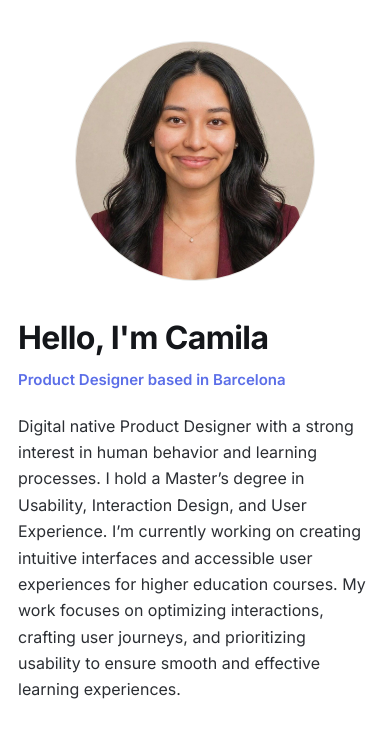
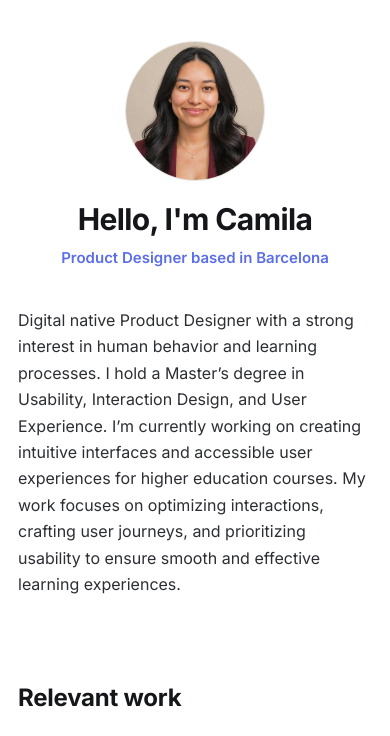
Before and after one commit to uxcamilasobrino/Portfolio, a plain HTML site: page index.html in a window 390 px wide. Shown: the part 47-783 px from the top of the page. Drawn offline with Linux system fonts and the light colour scheme.

Commit message:
Add files via upload

```diff
--- a/index.html
+++ b/index.html
@@ -83,29 +83,18 @@
 
   /* Hero */
   .hero{
-    display:grid;
-    grid-template-columns: 1.15fr 1fr;
-    gap: 56px;
+    padding: 80px 0 30px;
+  }
+  .hero-top{
+    display:flex;
+    flex-direction: column;
     align-items:center;
-    padding: 80px 0 70px;
-  }
-  .hero-text h1{
-    font-size: 56px;
-    font-weight: 800;
-    letter-spacing: -0.02em;
-    margin: 0 0 14px;
-    line-height: 1.08;
-  }
-  .role{
-    font-size: 19px;
-    font-weight: 600;
-    color: var(--accent);
-    margin: 0 0 24px;
+    text-align:center;
+    margin-bottom: 40px;
   }
   .hero-photo-wrap{
-    width: 100%;
-    max-width: 340px;
-    justify-self: end;
+    width: 200px;
+    margin-bottom: 28px;
   }
   .hero-photo{
     width: 100%;
@@ -118,8 +107,22 @@
   .hero-photo img{
     width:100%; height:100%; object-fit:cover; display:block;
   }
+  .hero-top h1{
+    font-size: 48px;
+    font-weight: 800;
+    letter-spacing: -0.02em;
+    margin: 0 0 12px;
+    line-height: 1.1;
+  }
+  .role{
+    font-size: 19px;
+    font-weight: 600;
+    color: var(--accent);
+    margin: 0;
+  }
   .bio{
     width: 100%;
+    text-align: left;
     font-size: 17px;
     line-height: 1.65;
     color: #2b2e33;
@@ -134,8 +137,14 @@
     color: var(--ink);
     margin-bottom: 22px;
   }
+  .section-title{
+    font-size: 24px;
+    font-weight: 700;
+    letter-spacing: -0.01em;
+    margin: 0 0 24px;
+  }
   .skills{
-    padding: 30px 0 60px;
+    padding: 10px 0 70px;
   }
   .marquee{
     overflow: hidden;
@@ -171,7 +180,7 @@
 
   /* Work */
   .work{
-    padding-bottom: 100px;
+    padding: 20px 0 60px;
   }
   .work-grid{
     display:grid;
@@ -240,9 +249,9 @@
 
   @media (max-width: 900px){
     .work-grid{ grid-template-columns: 1fr; }
-    .hero{ grid-template-columns: 1fr; padding: 60px 0 50px; gap: 40px; }
-    .hero-text h1{ font-size: 40px; }
-    .hero-photo-wrap{ justify-self: center; max-width: 300px; order: -1; }
+    .hero{ padding: 60px 0 50px; }
+    .hero-top h1{ font-size: 40px; }
+    .hero-photo-wrap{ width: 170px; }
     .wrap{ padding: 0 24px; }
   }
 
@@ -269,8 +278,8 @@
 
   @media (max-width: 560px){
     .hero{ padding-top: 44px; }
-    .hero-text h1{ font-size: 32px; }
-    .hero-photo-wrap{ max-width: 240px; }
+    .hero-top h1{ font-size: 30px; }
+    .hero-photo-wrap{ width: 140px; margin-bottom: 22px; }
     .role{ font-size: 15px; }
     .bio{ font-size: 16px; }
     .wrap{ padding: 0 18px; }
@@ -307,9 +316,15 @@
   <main class="wrap">
 
     <section class="hero" id="about">
-      <div class="hero-text">
+      <div class="hero-top">
+        <div class="hero-photo-wrap">
+          <div class="hero-photo">
+            <img src="profile.jpg" alt="Camila Sobrino">
+          </div>
+        </div>
         <h1>Hello, I'm Camila</h1>
         <p class="role">Product Designer based in Barcelona</p>
+      </div>
       <p class="bio">
         Digital native Product Designer with a strong interest in human behavior and
         learning processes. I hold a Master’s degree in Usability, Interaction Design, and User
@@ -318,47 +333,10 @@
         crafting user journeys, and prioritizing usability to ensure smooth and effective
         learning experiences.
       </p>
-      </div>
-      <div class="hero-photo-wrap">
-        <div class="hero-photo">
-          <img src="profile.jpg" alt="Camila Sobrino">
-        </div>
-      </div>
-    </section>
-
-    <section class="skills">
-      <div class="marquee">
-        <div class="marquee-track">
-          <div class="chip"><svg viewBox="0 0 24 24" fill="none" stroke="currentColor" stroke-width="2"><circle cx="11" cy="11" r="7"/><path d="M21 21l-4.3-4.3"/></svg>UX Research</div>
-          <div class="chip"><svg viewBox="0 0 24 24" fill="none" stroke="currentColor" stroke-width="2"><rect x="3" y="3" width="7" height="7"/><rect x="14" y="3" width="7" height="7"/><rect x="3" y="14" width="7" height="7"/><rect x="14" y="14" width="7" height="7"/></svg>Design Systems</div>
-          <div class="chip"><svg viewBox="0 0 24 24" fill="none" stroke="currentColor" stroke-width="2"><rect x="2" y="4" width="20" height="14" rx="2"/><path d="M8 21h8M12 18v3"/></svg>User Interface Design</div>
-          <div class="chip"><svg viewBox="0 0 24 24" fill="none" stroke="currentColor" stroke-width="2"><path d="M1 12s4-7 11-7 11 7 11 7-4 7-11 7-11-7-11-7z"/><circle cx="12" cy="12" r="3"/></svg>Accessibility Standards</div>
-          <div class="chip"><svg viewBox="0 0 24 24" fill="none" stroke="currentColor" stroke-width="2"><rect x="5" y="2" width="14" height="20" rx="2"/><path d="M9 18h6"/></svg>Prototyping</div>
-          <div class="chip"><svg viewBox="0 0 24 24" fill="none" stroke="currentColor" stroke-width="2"><path d="M3 12h6M15 12h6M9 6v12M15 6v12"/></svg>Information Architecture</div>
-          <div class="chip"><svg viewBox="0 0 24 24" fill="none" stroke="currentColor" stroke-width="2"><circle cx="9" cy="7" r="3"/><path d="M2 21c0-3.9 3.1-7 7-7s7 3.1 7 7"/><circle cx="18" cy="8" r="2.5"/><path d="M15 21c0-2.8 1.8-5 4.2-5"/></svg>User-centered Design</div>
-          <div class="chip"><svg viewBox="0 0 24 24" fill="none" stroke="currentColor" stroke-width="2"><path d="M4 4l4 4M20 4l-4 4M4 20l4-4M20 20l-4-4"/><circle cx="12" cy="12" r="4"/></svg>User Behavior</div>
-          <div class="chip"><svg viewBox="0 0 24 24" fill="none" stroke="currentColor" stroke-width="2"><path d="M9 18h6M10 21h4M12 3a6 6 0 00-3 11c.6.5 1 1.2 1 2h4c0-.8.4-1.5 1-2a6 6 0 00-3-11z"/></svg>Design Thinking</div>
-          <div class="chip"><svg viewBox="0 0 24 24" fill="none" stroke="currentColor" stroke-width="2"><path d="M8 5c-4 2-4 12 0 14M16 5c4 2 4 12 0 14"/></svg>Interaction Design</div>
-          <div class="chip"><svg viewBox="0 0 24 24" fill="none" stroke="currentColor" stroke-width="2"><path d="M8 6L2 12l6 6M16 6l6 6-6 6"/></svg>Front-end</div>
-          <div class="chip"><svg viewBox="0 0 24 24" fill="none" stroke="currentColor" stroke-width="2"><circle cx="12" cy="12" r="3"/><path d="M19.4 15a1.7 1.7 0 00.3 1.9l.1.1a2 2 0 11-2.8 2.8l-.1-.1a1.7 1.7 0 00-1.9-.3 1.7 1.7 0 00-1 1.5V21a2 2 0 01-4 0v-.1a1.7 1.7 0 00-1-1.6 1.7 1.7 0 00-1.9.3l-.1.1a2 2 0 11-2.8-2.8l.1-.1a1.7 1.7 0 00.3-1.9 1.7 1.7 0 00-1.5-1H3a2 2 0 010-4h.1a1.7 1.7 0 001.5-1 1.7 1.7 0 00-.3-1.9l-.1-.1a2 2 0 112.8-2.8l.1.1a1.7 1.7 0 001.9.3H9a1.7 1.7 0 001-1.5V3a2 2 0 014 0v.1a1.7 1.7 0 001 1.5 1.7 1.7 0 001.9-.3l.1-.1a2 2 0 112.8 2.8l-.1.1a1.7 1.7 0 00-.3 1.9V9a1.7 1.7 0 001.5 1h.1a2 2 0 010 4h-.1a1.7 1.7 0 00-1.5 1z"/></svg>DesignOps</div>
-
-          <div class="chip" aria-hidden="true"><svg viewBox="0 0 24 24" fill="none" stroke="currentColor" stroke-width="2"><circle cx="11" cy="11" r="7"/><path d="M21 21l-4.3-4.3"/></svg>UX Research</div>
-          <div class="chip" aria-hidden="true"><svg viewBox="0 0 24 24" fill="none" stroke="currentColor" stroke-width="2"><rect x="3" y="3" width="7" height="7"/><rect x="14" y="3" width="7" height="7"/><rect x="3" y="14" width="7" height="7"/><rect x="14" y="14" width="7" height="7"/></svg>Design Systems</div>
-          <div class="chip" aria-hidden="true"><svg viewBox="0 0 24 24" fill="none" stroke="currentColor" stroke-width="2"><rect x="2" y="4" width="20" height="14" rx="2"/><path d="M8 21h8M12 18v3"/></svg>User Interface Design</div>
-          <div class="chip" aria-hidden="true"><svg viewBox="0 0 24 24" fill="none" stroke="currentColor" stroke-width="2"><path d="M1 12s4-7 11-7 11 7 11 7-4 7-11 7-11-7-11-7z"/><circle cx="12" cy="12" r="3"/></svg>Accessibility Standards</div>
-          <div class="chip" aria-hidden="true"><svg viewBox="0 0 24 24" fill="none" stroke="currentColor" stroke-width="2"><rect x="5" y="2" width="14" height="20" rx="2"/><path d="M9 18h6"/></svg>Prototyping</div>
-          <div class="chip" aria-hidden="true"><svg viewBox="0 0 24 24" fill="none" stroke="currentColor" stroke-width="2"><path d="M3 12h6M15 12h6M9 6v12M15 6v12"/></svg>Information Architecture</div>
-          <div class="chip" aria-hidden="true"><svg viewBox="0 0 24 24" fill="none" stroke="currentColor" stroke-width="2"><circle cx="9" cy="7" r="3"/><path d="M2 21c0-3.9 3.1-7 7-7s7 3.1 7 7"/><circle cx="18" cy="8" r="2.5"/><path d="M15 21c0-2.8 1.8-5 4.2-5"/></svg>User-centered Design</div>
-          <div class="chip" aria-hidden="true"><svg viewBox="0 0 24 24" fill="none" stroke="currentColor" stroke-width="2"><path d="M4 4l4 4M20 4l-4 4M4 20l4-4M20 20l-4-4"/><circle cx="12" cy="12" r="4"/></svg>User Behavior</div>
-          <div class="chip" aria-hidden="true"><svg viewBox="0 0 24 24" fill="none" stroke="currentColor" stroke-width="2"><path d="M9 18h6M10 21h4M12 3a6 6 0 00-3 11c.6.5 1 1.2 1 2h4c0-.8.4-1.5 1-2a6 6 0 00-3-11z"/></svg>Design Thinking</div>
-          <div class="chip" aria-hidden="true"><svg viewBox="0 0 24 24" fill="none" stroke="currentColor" stroke-width="2"><path d="M8 5c-4 2-4 12 0 14M16 5c4 2 4 12 0 14"/></svg>Interaction Design</div>
-          <div class="chip" aria-hidden="true"><svg viewBox="0 0 24 24" fill="none" stroke="currentColor" stroke-width="2"><path d="M8 6L2 12l6 6M16 6l6 6-6 6"/></svg>Front-end</div>
-          <div class="chip" aria-hidden="true"><svg viewBox="0 0 24 24" fill="none" stroke="currentColor" stroke-width="2"><circle cx="12" cy="12" r="3"/><path d="M19.4 15a1.7 1.7 0 00.3 1.9l.1.1a2 2 0 11-2.8 2.8l-.1-.1a1.7 1.7 0 00-1.9-.3 1.7 1.7 0 00-1 1.5V21a2 2 0 01-4 0v-.1a1.7 1.7 0 00-1-1.6 1.7 1.7 0 00-1.9.3l-.1.1a2 2 0 11-2.8-2.8l.1-.1a1.7 1.7 0 00.3-1.9 1.7 1.7 0 00-1.5-1H3a2 2 0 010-4h.1a1.7 1.7 0 001.5-1 1.7 1.7 0 00-.3-1.9l-.1-.1a2 2 0 112.8-2.8l.1.1a1.7 1.7 0 001.9.3H9a1.7 1.7 0 001-1.5V3a2 2 0 014 0v.1a1.7 1.7 0 001 1.5 1.7 1.7 0 001.9-.3l.1-.1a2 2 0 112.8 2.8l-.1.1a1.7 1.7 0 00-.3 1.9V9a1.7 1.7 0 001.5 1h.1a2 2 0 010 4h-.1a1.7 1.7 0 00-1.5 1z"/></svg>DesignOps</div>
-        </div>
-      </div>
     </section>
 
     <section class="work" id="work">
+      <p class="section-title">Relevant work</p>
       <div class="work-grid">
 
         <a class="card" href="case-agora.html">
@@ -397,6 +375,38 @@
       </div>
     </section>
 
+    <section class="skills">
+      <div class="marquee">
+        <div class="marquee-track">
+          <div class="chip"><svg viewBox="0 0 24 24" fill="none" stroke="currentColor" stroke-width="2"><circle cx="11" cy="11" r="7"/><path d="M21 21l-4.3-4.3"/></svg>UX Research</div>
+          <div class="chip"><svg viewBox="0 0 24 24" fill="none" stroke="currentColor" stroke-width="2"><rect x="3" y="3" width="7" height="7"/><rect x="14" y="3" width="7" height="7"/><rect x="3" y="14" width="7" height="7"/><rect x="14" y="14" width="7" height="7"/></svg>Design Systems</div>
+          <div class="chip"><svg viewBox="0 0 24 24" fill="none" stroke="currentColor" stroke-width="2"><rect x="2" y="4" width="20" height="14" rx="2"/><path d="M8 21h8M12 18v3"/></svg>User Interface Design</div>
+          <div class="chip"><svg viewBox="0 0 24 24" fill="none" stroke="currentColor" stroke-width="2"><path d="M1 12s4-7 11-7 11 7 11 7-4 7-11 7-11-7-11-7z"/><circle cx="12" cy="12" r="3"/></svg>Accessibility Standards</div>
+          <div class="chip"><svg viewBox="0 0 24 24" fill="none" stroke="currentColor" stroke-width="2"><rect x="5" y="2" width="14" height="20" rx="2"/><path d="M9 18h6"/></svg>Prototyping</div>
+          <div class="chip"><svg viewBox="0 0 24 24" fill="none" stroke="currentColor" stroke-width="2"><path d="M3 12h6M15 12h6M9 6v12M15 6v12"/></svg>Information Architecture</div>
+          <div class="chip"><svg viewBox="0 0 24 24" fill="none" stroke="currentColor" stroke-width="2"><circle cx="9" cy="7" r="3"/><path d="M2 21c0-3.9 3.1-7 7-7s7 3.1 7 7"/><circle cx="18" cy="8" r="2.5"/><path d="M15 21c0-2.8 1.8-5 4.2-5"/></svg>User-centered Design</div>
+          <div class="chip"><svg viewBox="0 0 24 24" fill="none" stroke="currentColor" stroke-width="2"><path d="M4 4l4 4M20 4l-4 4M4 20l4-4M20 20l-4-4"/><circle cx="12" cy="12" r="4"/></svg>User Behavior</div>
+          <div class="chip"><svg viewBox="0 0 24 24" fill="none" stroke="currentColor" stroke-width="2"><path d="M9 18h6M10 21h4M12 3a6 6 0 00-3 11c.6.5 1 1.2 1 2h4c0-.8.4-1.5 1-2a6 6 0 00-3-11z"/></svg>Design Thinking</div>
+          <div class="chip"><svg viewBox="0 0 24 24" fill="none" stroke="currentColor" stroke-width="2"><path d="M8 5c-4 2-4 12 0 14M16 5c4 2 4 12 0 14"/></svg>Interaction Design</div>
+          <div class="chip"><svg viewBox="0 0 24 24" fill="none" stroke="currentColor" stroke-width="2"><path d="M8 6L2 12l6 6M16 6l6 6-6 6"/></svg>Front-end</div>
+          <div class="chip"><svg viewBox="0 0 24 24" fill="none" stroke="currentColor" stroke-width="2"><circle cx="12" cy="12" r="3"/><path d="M19.4 15a1.7 1.7 0 00.3 1.9l.1.1a2 2 0 11-2.8 2.8l-.1-.1a1.7 1.7 0 00-1.9-.3 1.7 1.7 0 00-1 1.5V21a2 2 0 01-4 0v-.1a1.7 1.7 0 00-1-1.6 1.7 1.7 0 00-1.9.3l-.1.1a2 2 0 11-2.8-2.8l.1-.1a1.7 1.7 0 00.3-1.9 1.7 1.7 0 00-1.5-1H3a2 2 0 010-4h.1a1.7 1.7 0 001.5-1 1.7 1.7 0 00-.3-1.9l-.1-.1a2 2 0 112.8-2.8l.1.1a1.7 1.7 0 001.9.3H9a1.7 1.7 0 001-1.5V3a2 2 0 014 0v.1a1.7 1.7 0 001 1.5 1.7 1.7 0 001.9-.3l.1-.1a2 2 0 112.8 2.8l-.1.1a1.7 1.7 0 00-.3 1.9V9a1.7 1.7 0 001.5 1h.1a2 2 0 010 4h-.1a1.7 1.7 0 00-1.5 1z"/></svg>DesignOps</div>
+
+          <div class="chip" aria-hidden="true"><svg viewBox="0 0 24 24" fill="none" stroke="currentColor" stroke-width="2"><circle cx="11" cy="11" r="7"/><path d="M21 21l-4.3-4.3"/></svg>UX Research</div>
+          <div class="chip" aria-hidden="true"><svg viewBox="0 0 24 24" fill="none" stroke="currentColor" stroke-width="2"><rect x="3" y="3" width="7" height="7"/><rect x="14" y="3" width="7" height="7"/><rect x="3" y="14" width="7" height="7"/><rect x="14" y="14" width="7" height="7"/></svg>Design Systems</div>
+          <div class="chip" aria-hidden="true"><svg viewBox="0 0 24 24" fill="none" stroke="currentColor" stroke-width="2"><rect x="2" y="4" width="20" height="14" rx="2"/><path d="M8 21h8M12 18v3"/></svg>User Interface Design</div>
+          <div class="chip" aria-hidden="true"><svg viewBox="0 0 24 24" fill="none" stroke="currentColor" stroke-width="2"><path d="M1 12s4-7 11-7 11 7 11 7-4 7-11 7-11-7-11-7z"/><circle cx="12" cy="12" r="3"/></svg>Accessibility Standards</div>
+          <div class="chip" aria-hidden="true"><svg viewBox="0 0 24 24" fill="none" stroke="currentColor" stroke-width="2"><rect x="5" y="2" width="14" height="20" rx="2"/><path d="M9 18h6"/></svg>Prototyping</div>
+          <div class="chip" aria-hidden="true"><svg viewBox="0 0 24 24" fill="none" stroke="currentColor" stroke-width="2"><path d="M3 12h6M15 12h6M9 6v12M15 6v12"/></svg>Information Architecture</div>
+          <div class="chip" aria-hidden="true"><svg viewBox="0 0 24 24" fill="none" stroke="currentColor" stroke-width="2"><circle cx="9" cy="7" r="3"/><path d="M2 21c0-3.9 3.1-7 7-7s7 3.1 7 7"/><circle cx="18" cy="8" r="2.5"/><path d="M15 21c0-2.8 1.8-5 4.2-5"/></svg>User-centered Design</div>
+          <div class="chip" aria-hidden="true"><svg viewBox="0 0 24 24" fill="none" stroke="currentColor" stroke-width="2"><path d="M4 4l4 4M20 4l-4 4M4 20l4-4M20 20l-4-4"/><circle cx="12" cy="12" r="4"/></svg>User Behavior</div>
+          <div class="chip" aria-hidden="true"><svg viewBox="0 0 24 24" fill="none" stroke="currentColor" stroke-width="2"><path d="M9 18h6M10 21h4M12 3a6 6 0 00-3 11c.6.5 1 1.2 1 2h4c0-.8.4-1.5 1-2a6 6 0 00-3-11z"/></svg>Design Thinking</div>
+          <div class="chip" aria-hidden="true"><svg viewBox="0 0 24 24" fill="none" stroke="currentColor" stroke-width="2"><path d="M8 5c-4 2-4 12 0 14M16 5c4 2 4 12 0 14"/></svg>Interaction Design</div>
+          <div class="chip" aria-hidden="true"><svg viewBox="0 0 24 24" fill="none" stroke="currentColor" stroke-width="2"><path d="M8 6L2 12l6 6M16 6l6 6-6 6"/></svg>Front-end</div>
+          <div class="chip" aria-hidden="true"><svg viewBox="0 0 24 24" fill="none" stroke="currentColor" stroke-width="2"><circle cx="12" cy="12" r="3"/><path d="M19.4 15a1.7 1.7 0 00.3 1.9l.1.1a2 2 0 11-2.8 2.8l-.1-.1a1.7 1.7 0 00-1.9-.3 1.7 1.7 0 00-1 1.5V21a2 2 0 01-4 0v-.1a1.7 1.7 0 00-1-1.6 1.7 1.7 0 00-1.9.3l-.1.1a2 2 0 11-2.8-2.8l.1-.1a1.7 1.7 0 00.3-1.9 1.7 1.7 0 00-1.5-1H3a2 2 0 010-4h.1a1.7 1.7 0 001.5-1 1.7 1.7 0 00-.3-1.9l-.1-.1a2 2 0 112.8-2.8l.1.1a1.7 1.7 0 001.9.3H9a1.7 1.7 0 001-1.5V3a2 2 0 014 0v.1a1.7 1.7 0 001 1.5 1.7 1.7 0 001.9-.3l.1-.1a2 2 0 112.8 2.8l-.1.1a1.7 1.7 0 00-.3 1.9V9a1.7 1.7 0 001.5 1h.1a2 2 0 010 4h-.1a1.7 1.7 0 00-1.5 1z"/></svg>DesignOps</div>
+        </div>
+      </div>
+    </section>
+
   </main>
 
   <footer>
```
Lines whose indentation alone changed are shown as unchanged.
